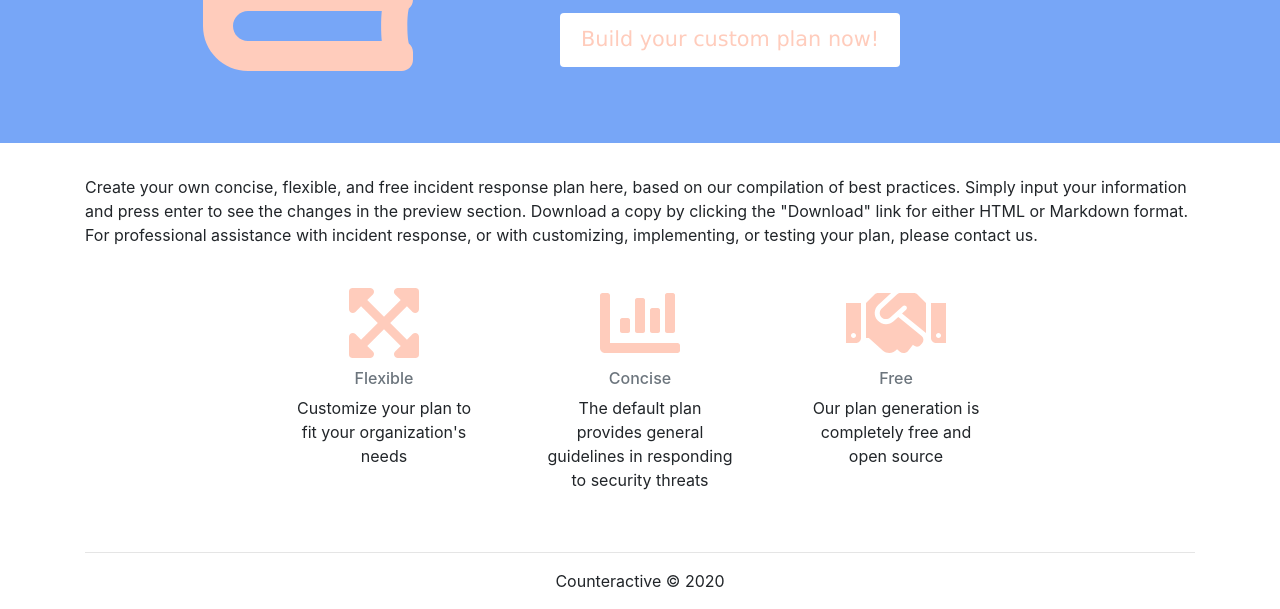
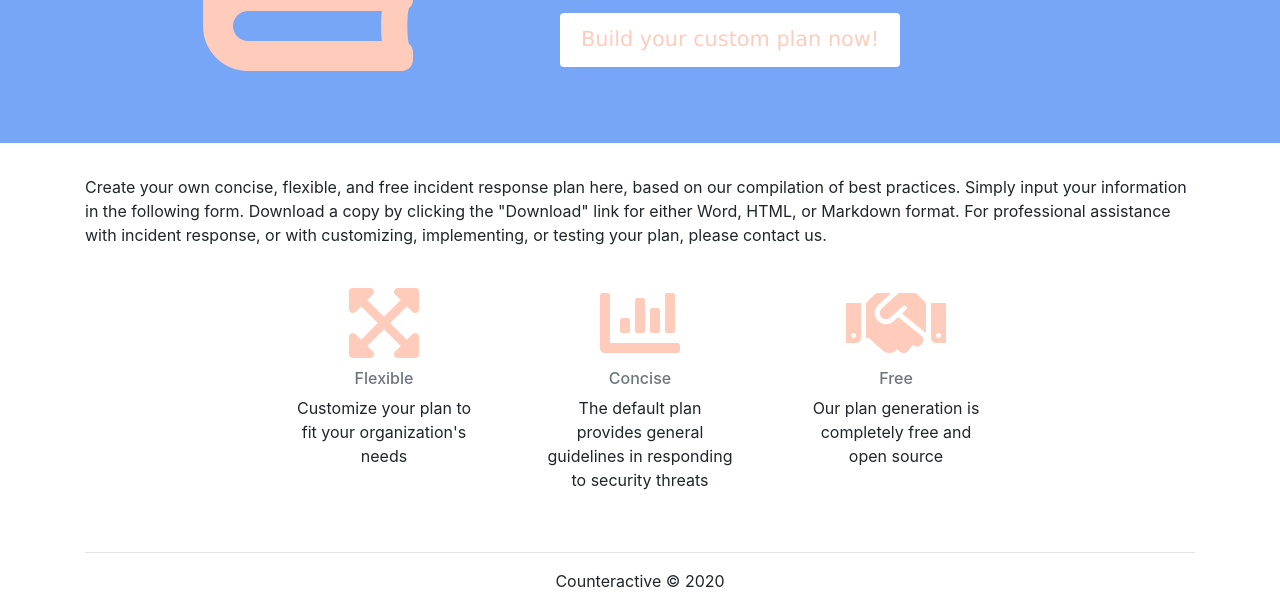
Before and after one commit to willjrowe/IR-Plan-Site, a Gatsby site: page / in a window 1280 px wide. Shown: the part 257-866 px from the top of the page. Built offline with nearby package versions, Linux system fonts and the light colour scheme; Gatsby itself is replaced by a stand-in of ours.

Commit message:
small wording change

```diff
--- a/src/pages/index.js
+++ b/src/pages/index.js
@@ -109,10 +109,10 @@ const PrimaryBodySection = () => (
     <p>
       Create your own concise, flexible, and free incident response plan here,
       based on our compilation of best practices. Simply input your information
-      and press enter to see the changes in the preview section. Download a copy
-      by clicking the "Download" link for either HTML or Markdown format. For
-      professional assistance with incident response, or with customizing,
-      implementing, or testing your plan, please contact us.
+      in the following form. Download a copy by clicking the "Download" link for
+      either Word, HTML, or Markdown format. For professional assistance with
+      incident response, or with customizing, implementing, or testing your
+      plan, please contact us.
     </p>
   </Container>
 )
```
